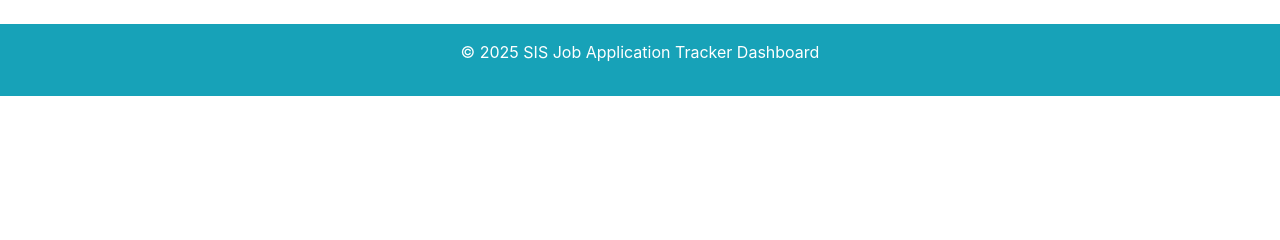
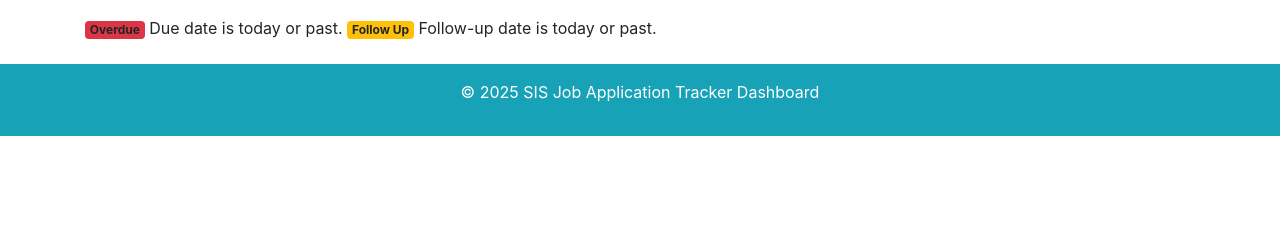
Before and after one commit to GinaHorch/job-application-tracker, a Flask app: page /dashboard in a window 1280 px wide. Shown: the part 337-577 px from the top of the page. Run offline with Flask 3, Linux system fonts and the light colour scheme; the visitor is signed in with stand-in values (Sample User, id 1); data that the repository does not hold is empty; some libraries are stand-ins or nearby versions.

Commit message:
Add follow up and overdue styling

```diff
--- a/app.py
+++ b/app.py
@@ -120,6 +120,16 @@ def dashboard():
 
     filtered_applications = []
     for application in all_applications:
+        today = datetime.utcnow().date()
+        application.row_class = ""
+
+        # Highlight when follow-up or due dates are today or overdue
+        if application.follow_up_date and application.follow_up_date <= today:
+            application.row_class = "table-warning"  # Bootstrap yellow
+        if application.due_date and application.due_date <= today:
+            application.row_class = "table-danger"  # Bootstrap red
+
+        # Filter applications based on query parameters
         if request.args.get('status') and request.args.get('status') != application.status:
             continue
         if request.args.get('company') and request.args.get('company').lower() not in application.company.lower():
--- a/static/style.css
+++ b/static/style.css
@@ -1,9 +1,11 @@
 /* Custom Styles for Job Application Tracker Dashboard */
 .table-danger {
     background-color: #f8d7da !important;
+    color: #721c24 !important;
 }
 .table-success {
     background-color: #d4edda !important;
+    color: #856404 !important;
 }
 
 /* Custom Styles for Job Application Tracker */
--- a/templates/dashboard.html
+++ b/templates/dashboard.html
@@ -69,7 +69,7 @@
     </thead>
     <tbody>
         {% for application in applications %}
-        <tr>
+        <tr class="{{ application.row_class }}">
             <td>{{ application.date_submitted.strftime('%d-%m-%Y') if application.date_submitted else 'N/A' }}</td>
             <td>{{ application.due_date.strftime('%d-%m-%Y') if application.due_date else 'N/A' }}</td>
             <td>{{ application.follow_up_date.strftime('%d-%m-%Y') if application.follow_up_date else 'N/A' }}</td>
@@ -100,4 +100,10 @@
     </tbody>
 </table>
 
+<div class="mt-3">
+    <span class="badge bg-danger">Overdue</span> Due date is today or past.
+    <span class="badge bg-warning">Follow Up</span> Follow-up date is today or past.
+</div>
+
+
 {% endblock %}
```
